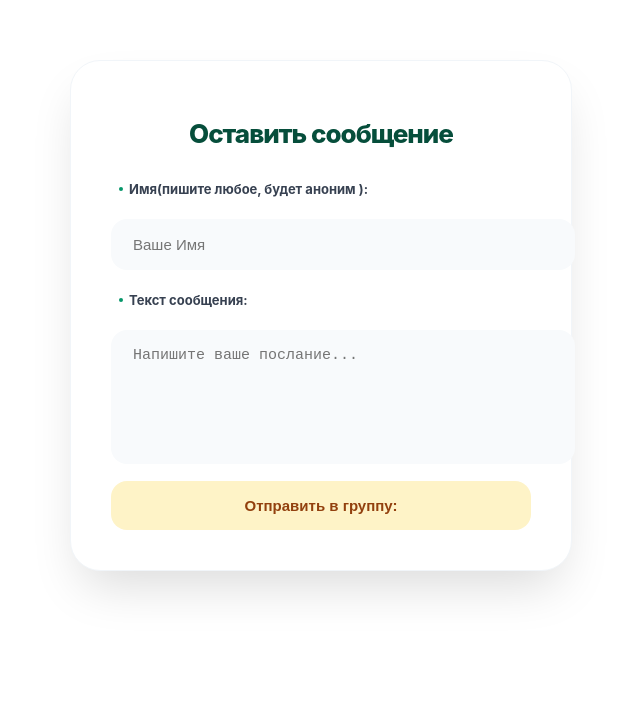
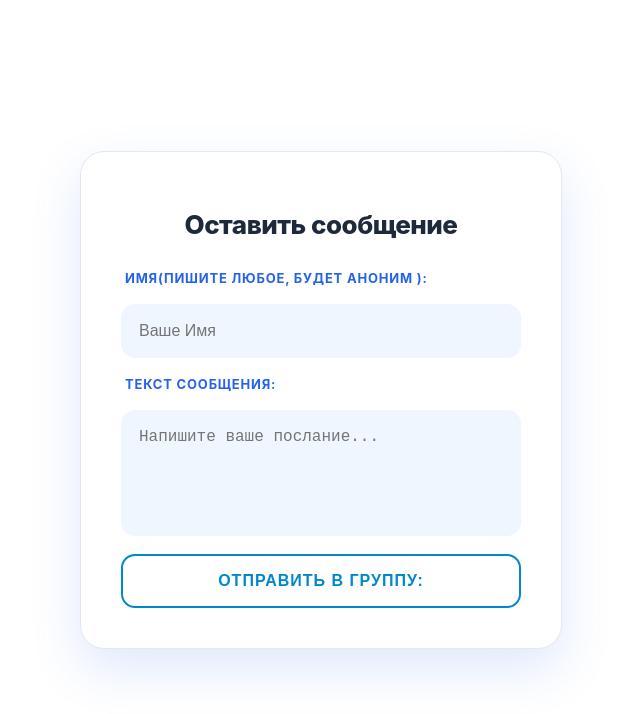
Before and after one commit to Danikowo/-j-j, a plain HTML site: page index.html in a window 1280 px wide. Shown: the whole page, without its empty margins (319-959 px from the left). Drawn offline with Linux system fonts and the light colour scheme; files whose address does not match are found by name.

Commit message:
Update style.css

```diff
--- a/style.css
+++ b/style.css
@@ -1,117 +1,125 @@
 :root {
-    /* Основная палитра */
-    --bg-page: #0f172a; /* Темный фон для всей страницы, если нужно */
-    --accent-emerald: #059669;
-    --accent-gold: #fbbf24;
-    --card-bg: #ffffff;
-    --input-focus: #10b981;
+    --primary-blue: #2563eb;       /* Насыщенный синий */
+    --hover-blue: #1d4ed8;         /* Темно-синий для наведения */
+    --tg-blue: #0088cc;            /* Официальный цвет Telegram */
+    --soft-blue-bg: #eff6ff;       /* Нежно-голубой для инпутов */
+    --text-dark: #1e293b;
+    --shadow-color: rgba(37, 99, 235, 0.15);
+}
+
+/* Фон страницы — чистый белый */
+body {
+    background-color: #ffffff;
+    margin: 0;
+    display: flex;
+    justify-content: center;
+    align-items: center;
+    min-height: 100vh;
 }
 
 .form-container {
-    max-width: 420px;
-    margin: 60px auto;
+    max-width: 400px;
+    width: 100%;
     padding: 40px;
-    background: var(--card-bg);
-    border-radius: 30px; /* Еще более мягкие углы */
-    box-shadow: 0 25px 50px -12px rgba(0, 0, 0, 0.15);
-    font-family: 'Inter', system-ui, -apple-system, sans-serif;
-    border: 1px solid #f1f5f9;
+    background: #ffffff;
+    border-radius: 24px;
+    /* Синеватая мягкая тень, чтобы форма "парила" */
+    box-shadow: 0 20px 50px var(--shadow-color);
+    font-family: 'Inter', -apple-system, sans-serif;
+    border: 1px solid #e2e8f0;
 }
 
 h1 {
     text-align: center;
-    color: #064e3b; /* Глубокий зеленый */
-    margin-bottom: 32px;
+    color: var(--text-dark);
+    margin-bottom: 30px;
     font-size: 26px;
-    font-weight: 800;
-    letter-spacing: -1px;
+    font-weight: 850;
+    letter-spacing: -0.5px;
 }
 
 #form {
     display: flex;
     flex-direction: column;
-    gap: 22px;
+    gap: 18px;
 }
 
 label {
     font-weight: 700;
-    color: #374151;
+    color: var(--primary-blue); /* Лейблы тоже синие для стиля */
     font-size: 13px;
-    margin-left: 8px;
-    display: flex;
-    align-items: center;
-    gap: 6px;
-}
-
-/* Маленькая точка перед лейблом для стиля */
-label::before {
-    content: '';
-    width: 4px;
-    height: 4px;
-    background: var(--accent-emerald);
-    border-radius: 50%;
+    text-transform: uppercase;
+    letter-spacing: 0.8px;
+    margin-left: 4px;
 }
 
 input,
 textarea {
     width: 100%;
-    padding: 15px 20px;
-    background: #f8fafc;
+    padding: 16px;
+    background: var(--soft-blue-bg);
     border: 2px solid transparent;
-    border-radius: 16px;
-    font-size: 15px;
-    color: #1e293b;
-    transition: all 0.3s ease;
+    border-radius: 14px;
+    font-size: 16px;
+    color: var(--text-dark);
+    transition: all 0.3s cubic-bezier(0.4, 0, 0.2, 1);
+    box-sizing: border-box;
 }
 
 input:focus,
 textarea:focus {
     outline: none;
-    background: #fff;
-    border-color: var(--input-focus);
-    box-shadow: 0 10px 15px -3px rgba(16, 185, 129, 0.1);
+    background: #ffffff;
+    border-color: var(--primary-blue);
+    box-shadow: 0 0 0 5px rgba(37, 99, 235, 0.1);
 }
 
 button {
     padding: 16px;
     border: none;
-    border-radius: 16px;
-    font-size: 15px;
+    border-radius: 14px;
+    font-size: 16px;
     font-weight: 700;
     cursor: pointer;
-    transition: all 0.3s cubic-bezier(0.4, 0, 0.2, 1);
+    transition: all 0.2s ease;
+    text-transform: uppercase;
+    letter-spacing: 1px;
 }
 
+/* Основная кнопка - ярко-синий градиент */
 #post {
-    background: #065f46; /* Изумрудный */
-    color: #ecfdf5;
-    box-shadow: 0 4px 12px rgba(6, 95, 70, 0.2);
+    background: linear-gradient(135deg, var(--primary-blue), #3b82f6);
+    color: white;
+    margin-top: 10px;
+    box-shadow: 0 10px 20px -5px rgba(37, 99, 235, 0.4);
 }
 
+/* Кнопка Telegram - более легкая */
 #tg {
-    background: #fef3c7; /* Светлое золото */
-    color: #92400e;
-    margin-top: -5px;
+    background-color: white;
+    color: var(--tg-blue);
+    border: 2px solid var(--tg-blue);
 }
 
 button:hover {
-    transform: scale(1.02);
-    filter: contrast(1.1);
+    transform: translateY(-3px);
 }
 
 #post:hover {
-    box-shadow: 0 8px 20px rgba(6, 95, 70, 0.3);
+    background: var(--hover-blue);
+    box-shadow: 0 15px 25px -5px rgba(37, 99, 235, 0.5);
 }
 
 #tg:hover {
-    background: var(--accent-gold);
+    background: var(--tg-blue);
+    color: white;
 }
 
 button:active {
-    transform: scale(0.97);
+    transform: translateY(-1px) scale(0.98);
 }
 
 textarea {
-    min-height: 100px;
-    resize: none; /* Убираем ручное изменение размера для чистоты вида */
+    resize: none;
+    min-height: 120px;
 }
```
